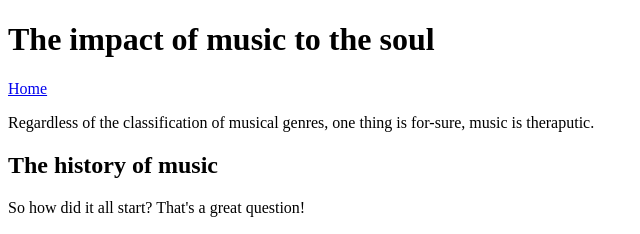
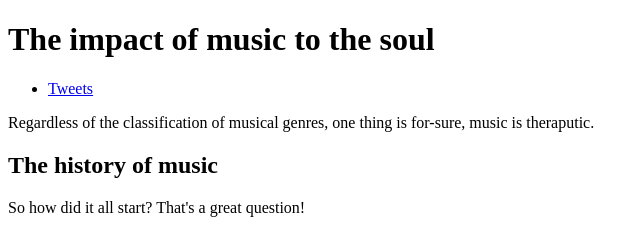
Before and after one commit to Dithabe/My_First_Portfolio, a plain HTML site: page html_basic/tweets.html in a window 1280 px wide. Shown: the top 234 px of the page, 0-640 px from the left. Drawn offline with Linux system fonts and the light colour scheme.

Commit message:
Update tweets.html

```diff
--- a/html_basic/tweets.html
+++ b/html_basic/tweets.html
@@ -8,7 +8,11 @@
 <body>
     <header>
         <h1>The impact of music to the soul</h1>
-        <a href="/index.html" target="_self">Home</a>
+        <nav>
+            <ul>
+                <li><a href="/index.html" target="_self">Tweets</a></li>
+            </ul>
+        </nav>
         <p>Regardless of the classification of musical genres, one thing is for-sure, music is theraputic.</p>
     </header>
     <main>
@@ -24,8 +28,6 @@
 
         <blockquote class="twitter-tweet"><p lang="en" dir="ltr"><a href="https://twitter.com/EnosoulIn2Deep?ref_src=twsrc%5Etfw">@EnosoulIn2Deep</a> in my rural home listening, I&#39;ll always have respect for you <a href="https://t.co/QmjP4eFzO3">pic.twitter.com/QmjP4eFzO3</a></p>&mdash; SUWO (@YCwele) <a href="https://twitter.com/YCwele/status/1931223888425279887?ref_src=twsrc%5Etfw">June 7, 2025</a></blockquote> <script async src="https://platform.twitter.com/widgets.js" charset="utf-8"></script>
 
-
-
         </article>
         <aside>
             <p>placeholder to add conmment thread later</p>
```
